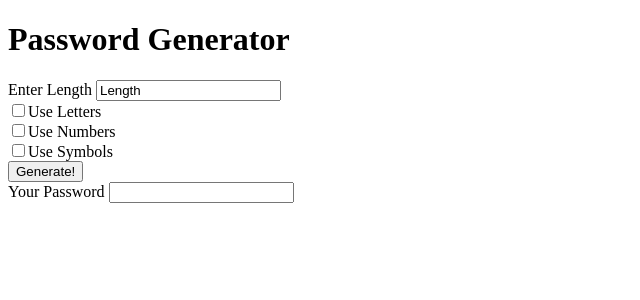
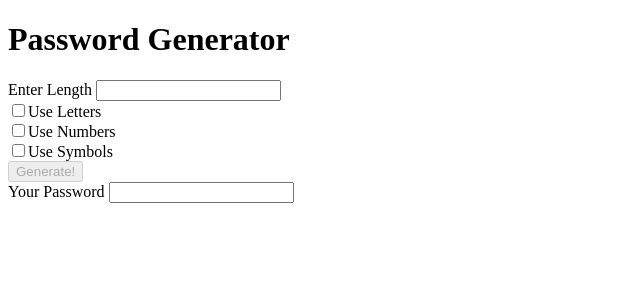
Before and after one commit to GeorgiaHunt89/Angular_Password_Generator, an Angular app: page / in a window 1280 px wide. Shown: the top 300 px of the page, without its empty margins (0-640 px from the left). Built offline with nearby package versions, Linux system fonts and the light colour scheme.

Commit message:
Disabled button when no inputs added

```diff
--- a/src/app/app.component.html
+++ b/src/app/app.component.html
@@ -1,7 +1,7 @@
 <h1> Password Generator </h1>
 <div>
   <label> Enter Length </label>
-  <input value="Length"/>
+  <input (input)="onChangeLength($event.target!)"/>
 </div>
 
 <div>
@@ -18,7 +18,9 @@
 </div>
 
 <div>
-  <button (click)="onButtonClick()"> Generate! </button>
+  <button
+  [disabled]="!(length && (includeLetters || includeSymbols || includeNumbers))"
+  (click)="onButtonClick()"> Generate! </button>
 </div>
 
 <div>
```
